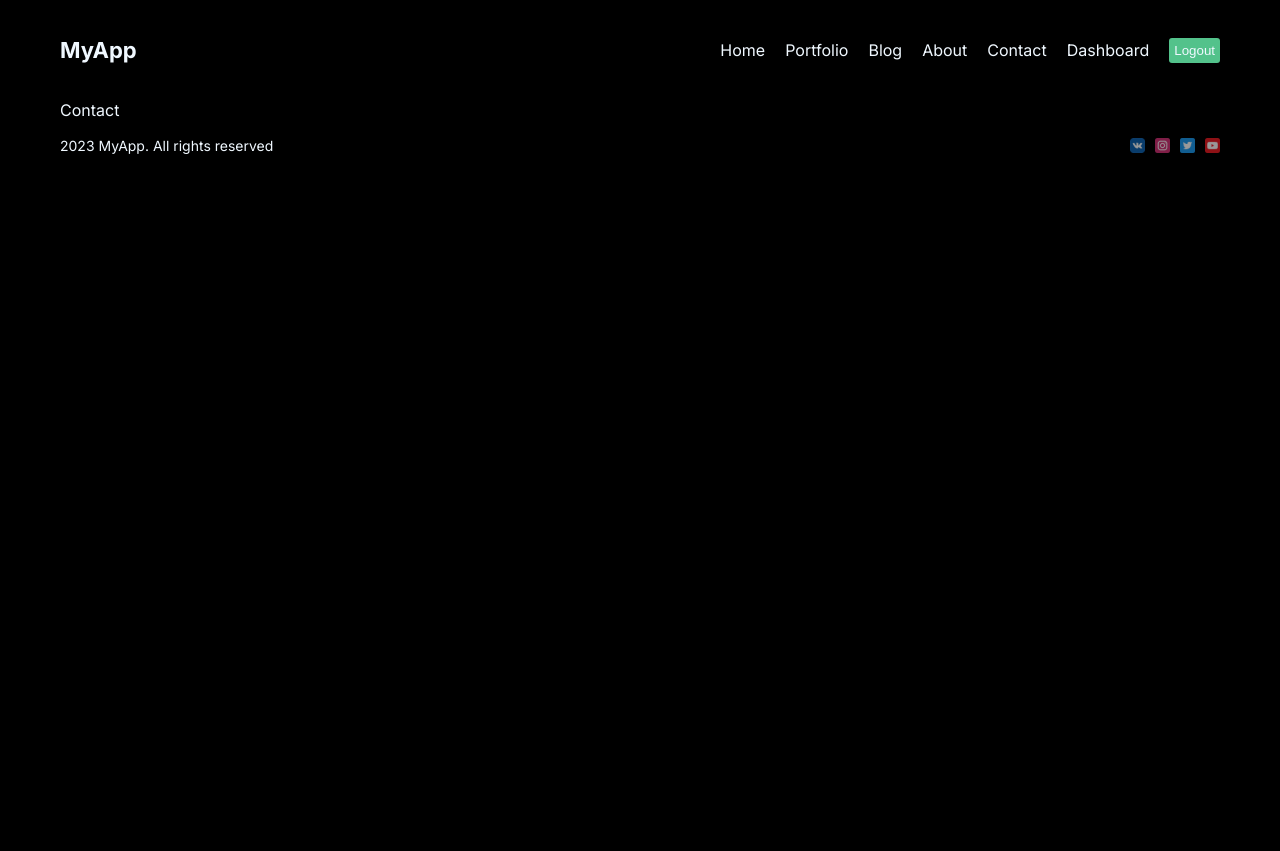
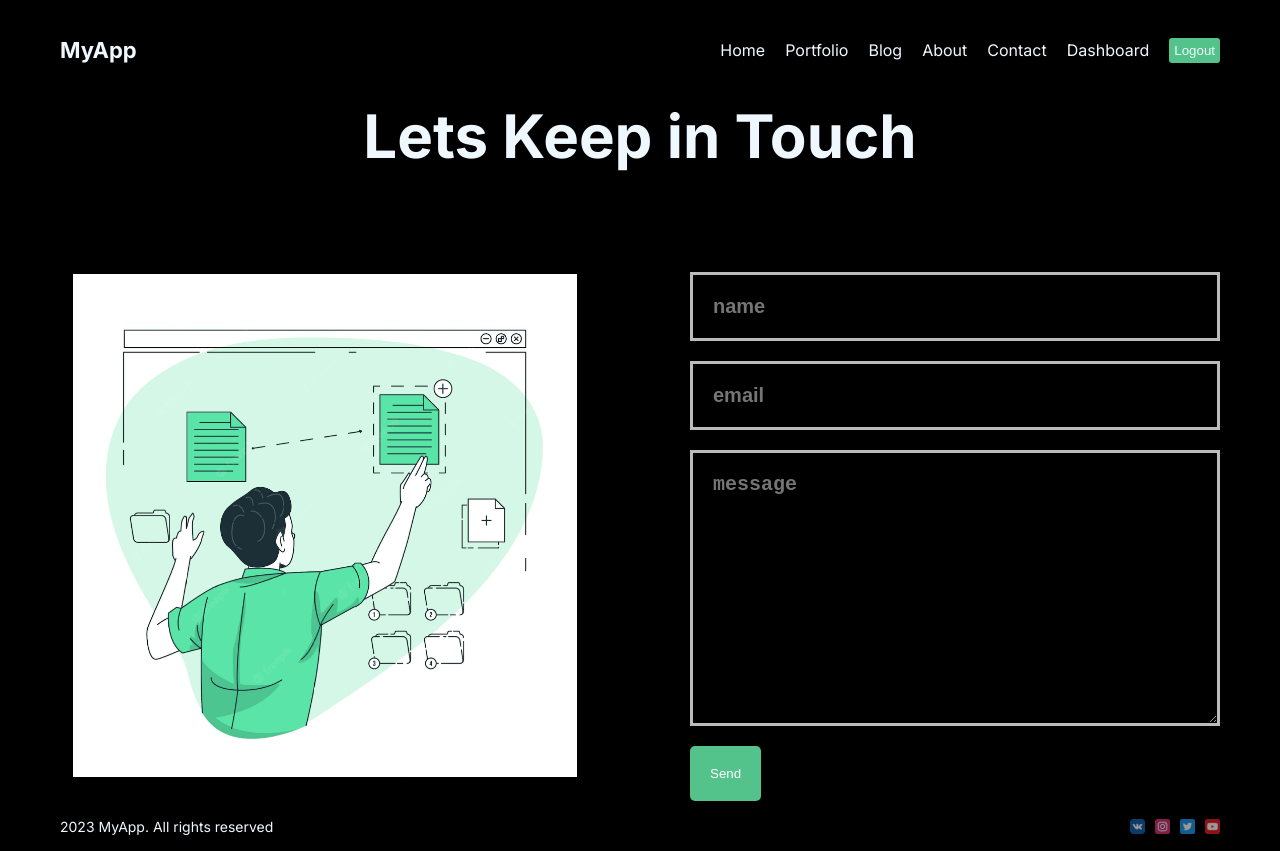
Before and after one commit to EvgeniiBazalev/my-sn-next-js, a Next.js app: page /contact in a window 1280 px wide. Before the commit the page ends 800 px from the top, so only its background shows below. Built offline with nearby package versions, Linux system fonts and the light colour scheme.

Commit message:
step 4 finish +contact

```diff
--- a/src/app/contact/page.jsx
+++ b/src/app/contact/page.jsx
@@ -1,9 +1,39 @@
-import styles from './page.module.css'
+import styles from "./page.module.css";
+import Image from "next/image";
+import Button from "@/components/Button/Button";
+
+export const metadata = {
+  title: "Contact",
+  description: "This is decription",
+};
 
 const Contact = () => {
   return (
-    <div className={styles.container}>Contact</div>
-  )
-}
+    <div className={styles.container}>
+      <h1 className={styles.title}>Lets Keep in Touch</h1>
+      <div className={styles.content}>
+        <div className={styles.imgContainer}>
+          <Image
+            src="/contact.png"
+            alt="contacts"
+            fill={true}
+            className={styles.image}
+          />
+        </div>
+        <form className={styles.form}>
+          <input type="text" placeholder="name" className={styles.input} />
+          <input type="text" placeholder="email" className={styles.input} />
+          <textarea
+            className={styles.textArea}
+            placeholder="message"
+            cols="30"
+            rows="10"
+          ></textarea>
+          <Button url="#" text="Send" />
+        </form>
+      </div>
+    </div>
+  );
+};
 
-export default Contact
+export default Contact;
--- a/src/app/contact/page.module.css
+++ b/src/app/contact/page.module.css
@@ -1,5 +1,53 @@
 .container {
+}
 
-  background-color: black;
+.title {
+  font-size: 60px;
+  margin-bottom: 100px;
+  text-align: center;
+}
 
+.content {
+  display: flex;
+  align-items: center;
+  gap: 100px;
 }
+
+.imgContainer {
+  flex: 1;
+  height: 500px;
+  position: relative;
+}
+
+.image {
+  object-fit: contain;
+  animation: move 3s infinite ease alternate;
+}
+
+@keyframes move {
+  from {
+    transform: translateY(-15px);
+  }
+  to {
+    transform: translateY(0px) scale(1.03);
+  }
+}
+
+.form {
+  flex: 1;
+  display: flex;
+  flex-direction: column;
+  gap: 20px;
+}
+
+.input,
+.textArea {
+  padding: 20px;
+  background-color: transparent;
+  border: none;
+  outline: none;
+  color: #bbb;
+  border: 3px solid #bbb;
+  font-size: 20px;
+  font-weight: bold;
+}
```
